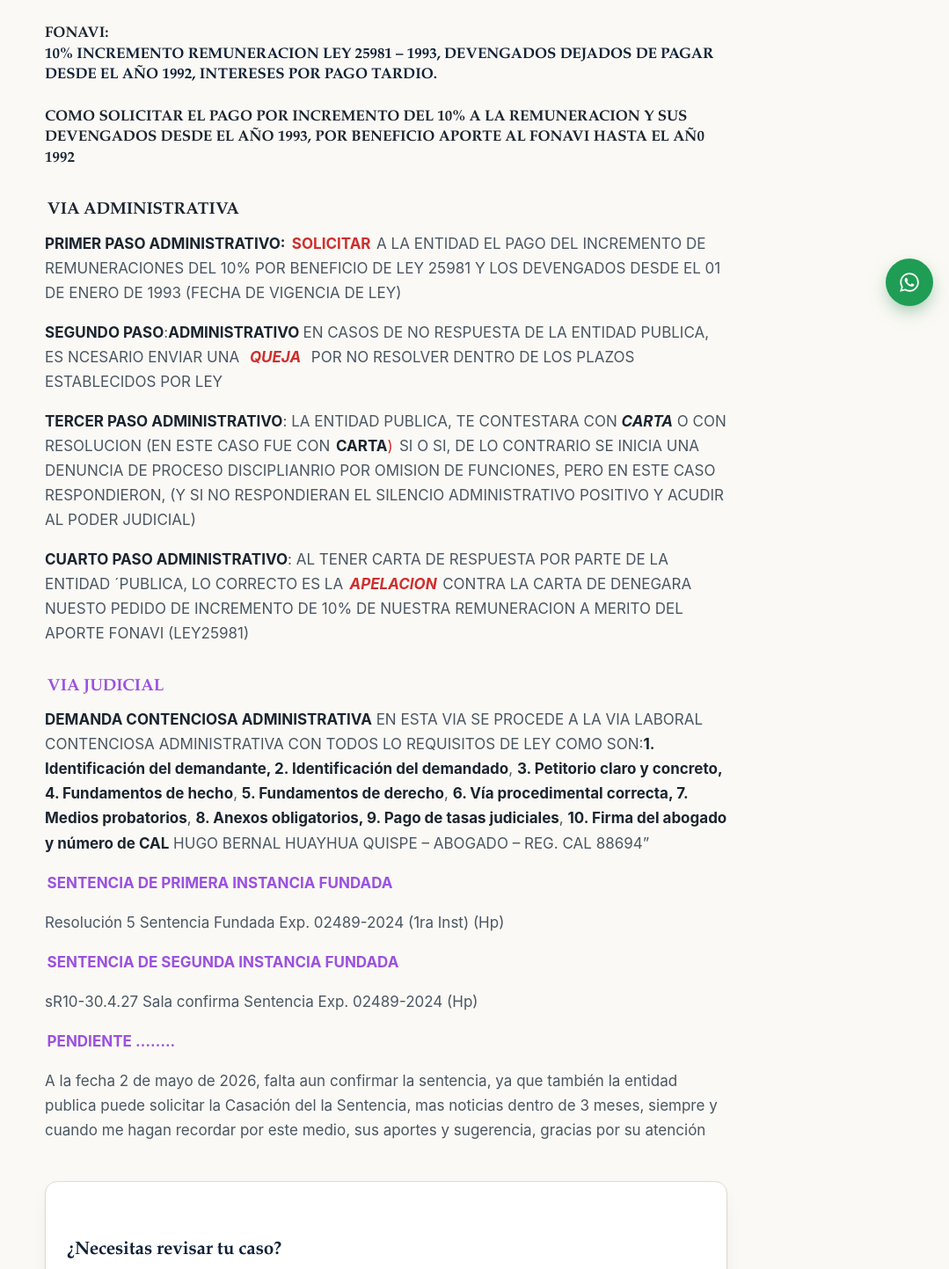
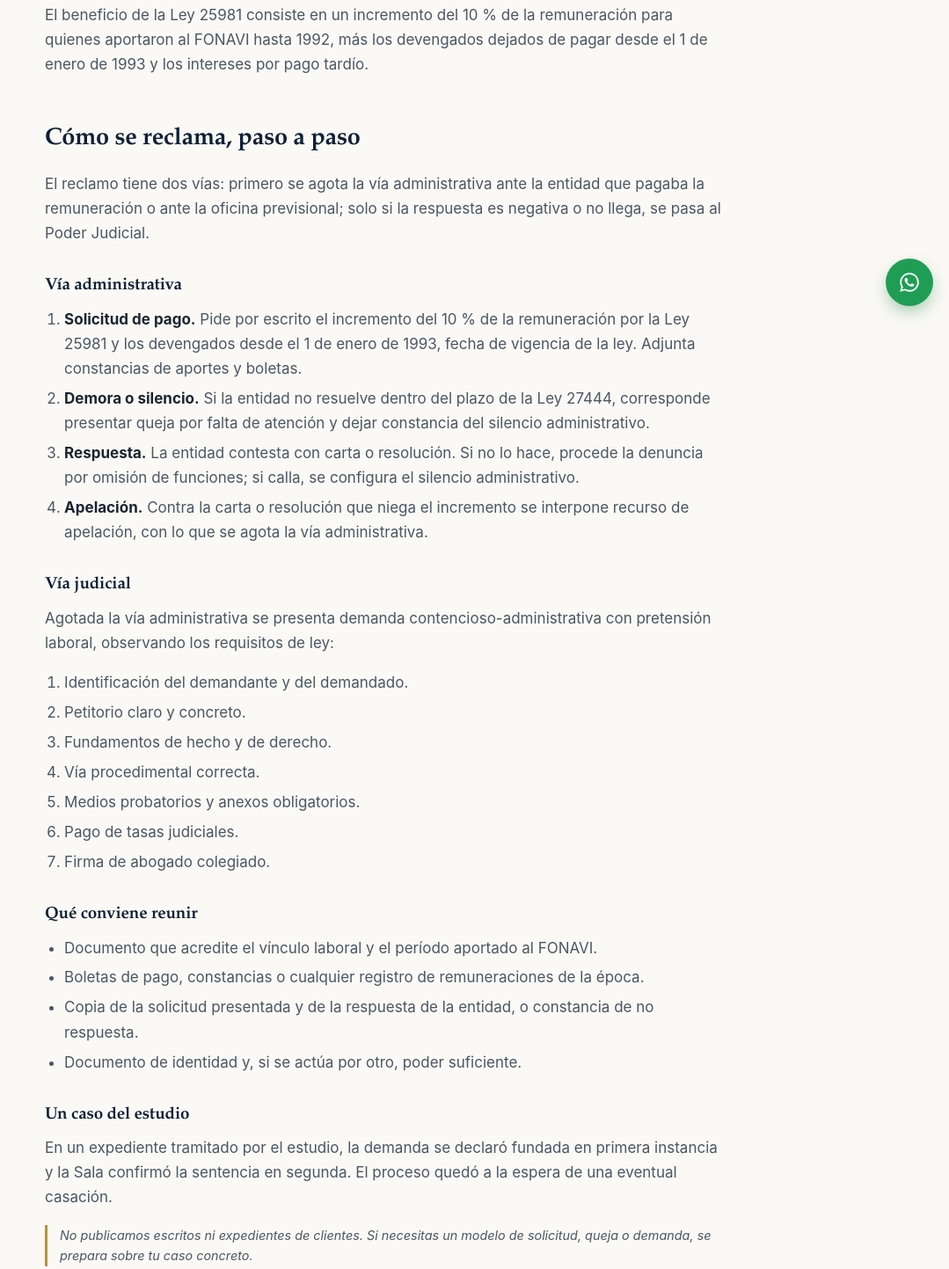
Before and after one commit to hugosperu/hugosperu-web, a plain HTML site: page fonavi/index.html in a window 1280 px wide. Shown: the part 434-1877 px from the top of the page at 88% size, without its empty margins (201-1280 px from the left). Drawn offline with Linux system fonts and the light colour scheme.

Commit message:
Contenido: reescribe fonavi y pensionario como guía
- fonavi: intro, guia de 4 pasos administrativos, via judicial y que reunir
- elimina referencias a sentencias y expediente retirados
- pensionario: ruta administrativa ante la ONP en 5 pasos
- salud: fuera las dos referencias sueltas a Odysee
- nota expresa: no se publican escritos ni expedientes de clientes
- verificado: 0 enlaces internos rotos

```diff
--- a/fonavi/index.html
+++ b/fonavi/index.html
@@ -63,41 +63,52 @@
   </section>
 
   <section class="section">
-    <div class="wrap prose"><h4
+    <div class="wrap prose">
 
-      		class="e-heading-base"
-      		id=seccion-fonavi10 ><br />
-      			<strong id="e-mopovtgk-2h37030">FONAVI:</strong> <br />10% INCREMENTO REMUNERACION LEY 25981 &#8211; 1993, DEVENGADOS DEJADOS DE PAGAR DESDE EL AÑO 1992, INTERESES POR PAGO TARDIO.<br />
-      		</h4>
+      <p class="lead-sm">El beneficio de la Ley 25981 consiste en un incremento del 10 % de la remuneración para quienes aportaron al FONAVI hasta 1992, más los devengados dejados de pagar desde el 1 de enero de 1993 y los intereses por pago tardío.</p>
 
-      <h4 ><strong>COMO SOLICITAR EL PAGO POR INCREMENTO DEL 10% A LA REMUNERACION Y SUS DEVENGADOS DESDE EL AÑO 1993, POR BENEFICIO APORTE AL FONAVI HASTA EL AÑ0 1992</strong></h4>
+      <h2>Cómo se reclama, paso a paso</h2>
 
-      <h3><mark style="background-color: rgba(0, 0, 0, 0); color: #9b51e0;"><strong>VIA ADMINISTRATIVA</strong></mark></h3>
+      <p>El reclamo tiene dos vías: primero se agota la vía administrativa ante la entidad que pagaba la remuneración o ante la oficina previsional; solo si la respuesta es negativa o no llega, se pasa al Poder Judicial.</p>
 
-      <p><strong>PRIMER PASO ADMINISTRATIVO:</strong> <strong><mark style="background-color: rgba(0, 0, 0, 0); color: #cf2e2e;">SOLICITAR </mark></strong>A LA ENTIDAD EL PAGO DEL INCREMENTO DE REMUNERACIONES DEL 10% POR BENEFICIO DE LEY 25981 Y LOS DEVENGADOS DESDE EL 01 DE ENERO DE 1993 (FECHA DE VIGENCIA DE LEY)</p>
+      <h3>Vía administrativa</h3>
+      <ol>
+        <li><strong>Solicitud de pago.</strong> Pide por escrito el incremento del 10 % de la remuneración por la Ley 25981 y los devengados desde el 1 de enero de 1993, fecha de vigencia de la ley. Adjunta constancias de aportes y boletas.</li>
+        <li><strong>Demora o silencio.</strong> Si la entidad no resuelve dentro del plazo de la Ley 27444, corresponde presentar queja por falta de atención y dejar constancia del silencio administrativo.</li>
+        <li><strong>Respuesta.</strong> La entidad contesta con carta o resolución. Si no lo hace, procede la denuncia por omisión de funciones; si calla, se configura el silencio administrativo.</li>
+        <li><strong>Apelación.</strong> Contra la carta o resolución que niega el incremento se interpone recurso de apelación, con lo que se agota la vía administrativa.</li>
+      </ol>
 
-<p><strong>SEGUNDO PASO</strong>:<strong>ADMINISTRATIVO </strong>EN CASOS DE NO RESPUESTA DE LA ENTIDAD PUBLICA, ES NCESARIO ENVIAR UNA<strong><em><mark style="background-color: rgba(0, 0, 0, 0); color: #0693e3;"> </mark><mark style="background-color: rgba(0, 0, 0, 0); color: #cf2e2e;">QUEJA</mark><mark style="background-color: rgba(0, 0, 0, 0); color: #0693e3;"> </mark></em></strong>POR NO RESOLVER DENTRO DE LOS PLAZOS ESTABLECIDOS POR LEY</p>
+      <h3>Vía judicial</h3>
 
-<p><strong>TERCER PASO ADMINISTRATIVO</strong>: LA ENTIDAD PUBLICA, TE CONTESTARA CON <strong><em>CARTA</em></strong> O CON RESOLUCION (EN ESTE CASO FUE CON<mark style="background-color: rgba(0, 0, 0, 0); color: #cf2e2e;"><strong> CARTA</strong>)</mark> SI O SI, DE LO CONTRARIO SE INICIA UNA DENUNCIA DE PROCESO DISCIPLIANRIO POR OMISION DE FUNCIONES, PERO EN ESTE CASO RESPONDIERON, (Y SI NO RESPONDIERAN EL SILENCIO ADMINISTRATIVO POSITIVO Y ACUDIR AL PODER JUDICIAL)</p>
+      <p>Agotada la vía administrativa se presenta demanda contencioso-administrativa con pretensión laboral, observando los requisitos de ley:</p>
 
-<p><strong>CUARTO PASO ADMINISTRATIVO</strong>: AL TENER CARTA DE RESPUESTA POR PARTE DE LA ENTIDAD ´PUBLICA, LO CORRECTO ES LA <em><strong><mark style="background-color: rgba(0, 0, 0, 0); color: #cf2e2e;">APELACION </mark></strong></em>CONTRA LA CARTA DE DENEGARA NUESTO PEDIDO DE INCREMENTO DE 10% DE NUESTRA REMUNERACION A MERITO DEL APORTE FONAVI (LEY25981)</p>
+      <ol>
+        <li>Identificación del demandante y del demandado.</li>
+        <li>Petitorio claro y concreto.</li>
+        <li>Fundamentos de hecho y de derecho.</li>
+        <li>Vía procedimental correcta.</li>
+        <li>Medios probatorios y anexos obligatorios.</li>
+        <li>Pago de tasas judiciales.</li>
+        <li>Firma de abogado colegiado.</li>
+      </ol>
 
-<h3><strong><mark style="background-color: rgba(0, 0, 0, 0); color: #9b51e0;">VIA JUDICIAL</mark></strong></h3>
+      <h3>Qué conviene reunir</h3>
 
-      <p><strong>DEMANDA CONTENCIOSA ADMINISTRATIVA</strong> EN ESTA VIA SE PROCEDE A LA VIA LABORAL CONTENCIOSA ADMINISTRATIVA CON TODOS LO REQUISITOS DE LEY COMO SON:<strong>1. Identificación del demandante, 2. Identificación del demandado</strong>, <strong>3. Petitorio claro y concreto, 4. Fundamentos de hecho</strong>, <strong>5. Fundamentos de derecho</strong>, <strong>6. Vía procedimental correcta, 7. Medios probatorios</strong>, <strong>8. Anexos obligatorios, 9. Pago de tasas judiciales</strong>, <strong>10. Firma del abogado y número de CAL</strong> HUGO BERNAL HUAYHUA QUISPE – ABOGADO – REG. CAL 88694”</p>
+      <ul>
+        <li>Documento que acredite el vínculo laboral y el período aportado al FONAVI.</li>
+        <li>Boletas de pago, constancias o cualquier registro de remuneraciones de la época.</li>
+        <li>Copia de la solicitud presentada y de la respuesta de la entidad, o constancia de no respuesta.</li>
+        <li>Documento de identidad y, si se actúa por otro, poder suficiente.</li>
+      </ul>
 
-<p ><strong><mark style="background-color: rgba(0, 0, 0, 0); color: #9b51e0;">SENTENCIA DE PRIMERA INSTANCIA FUNDADA</mark></strong></p>
+      <h3>Un caso del estudio</h3>
 
-      <p>Resolución 5 Sentencia Fundada Exp. 02489-2024 (1ra Inst) (Hp)</p>
+      <p>En un expediente tramitado por el estudio, la demanda se declaró fundada en primera instancia y la Sala confirmó la sentencia en segunda. El proceso quedó a la espera de una eventual casación.</p>
 
-<p><strong><mark style="background-color: rgba(0, 0, 0, 0); color: #9b51e0;">SENTENCIA DE SEGUNDA INSTANCIA FUNDADA</mark></strong></p>
+      <p class="note">No publicamos escritos ni expedientes de clientes. Si necesitas un modelo de solicitud, queja o demanda, se prepara sobre tu caso concreto.</p>
 
-      <p>sR10-30.4.27 Sala confirma Sentencia Exp. 02489-2024 (Hp)</p>
-
-<p><strong><mark style="background-color: rgba(0, 0, 0, 0); color: #9b51e0;">PENDIENTE &#8230;&#8230;..</mark></strong></p>
-
-      <p>A la fecha 2 de mayo de 2026, falta aun confirmar la sentencia, ya que también la entidad publica puede solicitar la Casación del la Sentencia, mas noticias dentro de 3 meses, siempre y cuando me hagan recordar por este medio, sus aportes y sugerencia, gracias por su atención</p>
-<aside class="cta-box">
+      <aside class="cta-box">
         <h2>¿Necesitas revisar tu caso?</h2>
         <p>Escríbenos por WhatsApp y cuéntanos brevemente la situación. Te decimos si podemos ayudarte y qué documentos reunir.</p>
         <p><a class="btn btn-wa" href="https://wa.me/51999760751" target="_blank" rel="noopener">Consultar por WhatsApp · 999 760 751</a></p>
```
Also changed, not shown: derecho-a-la-salud/index.html (+1 -3 lines), derecho-pensionario/index.html (+17 -20 lines).
